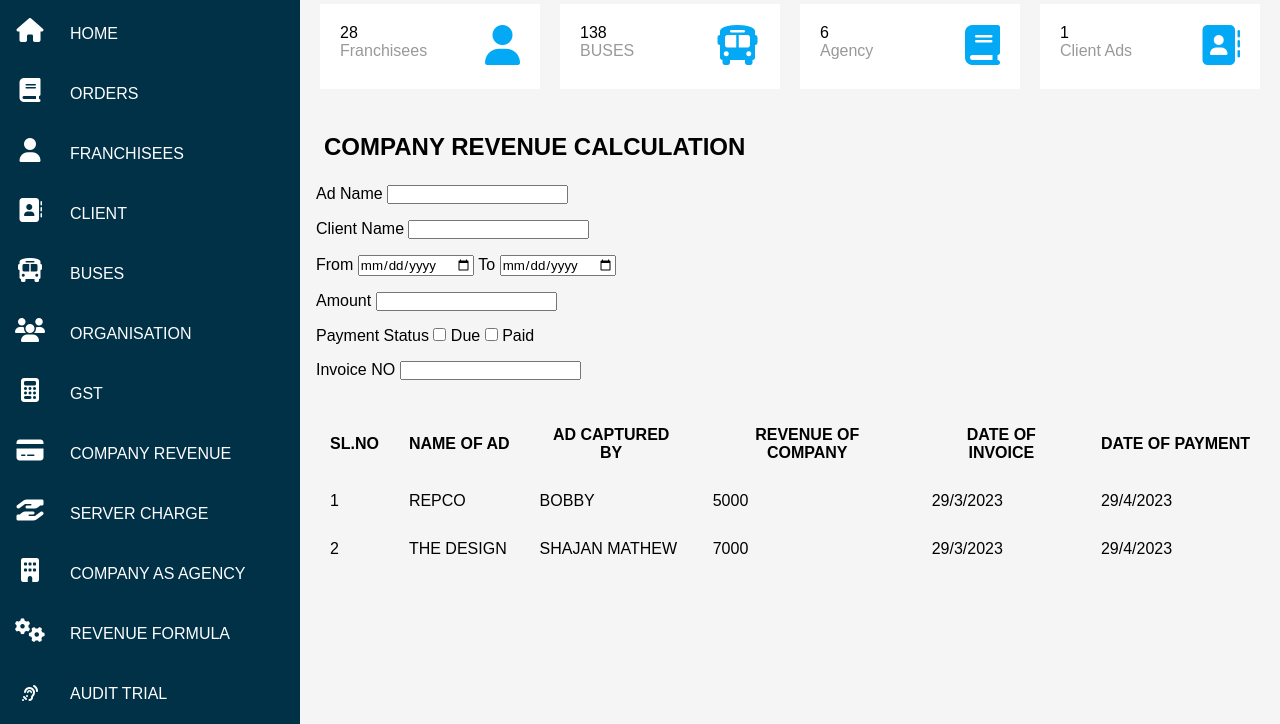
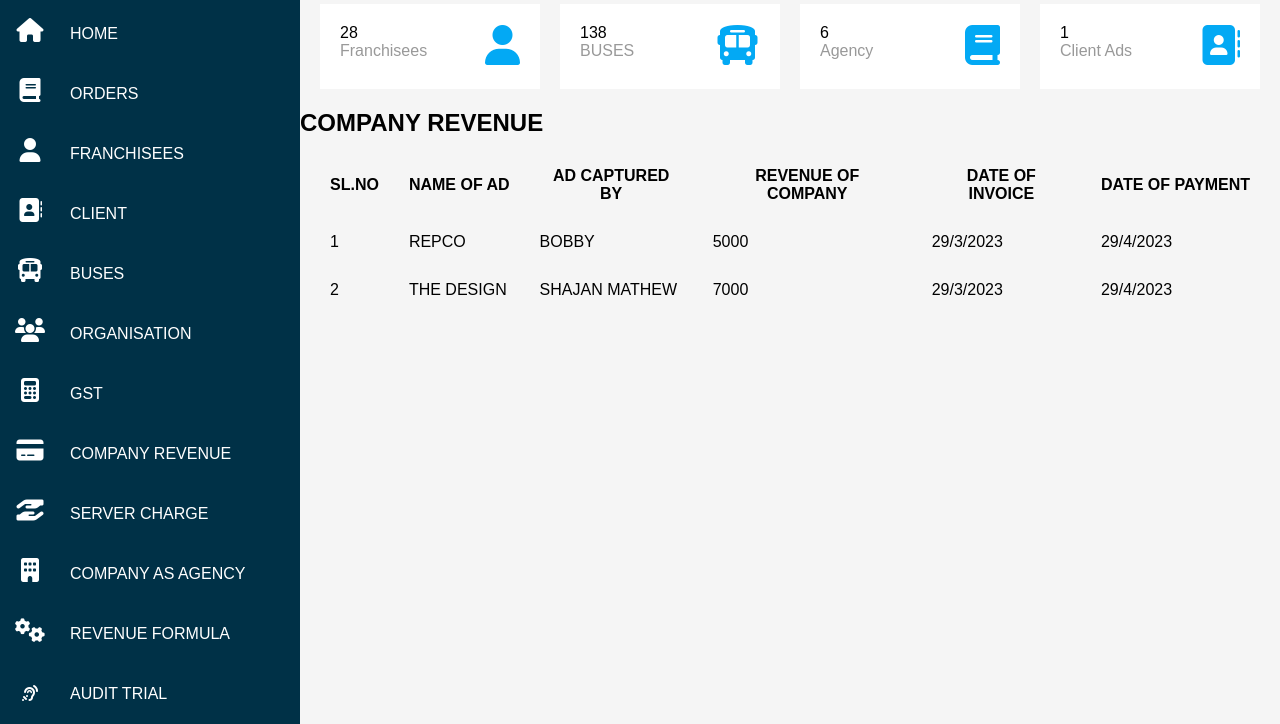
Before and after one commit to davisjustinmorris/nads-frontend, a plain HTML site: page index.html in a window 1280 px wide. Both pictures are taken after a click on the item "COMPANY REVENUE". Shown: the part 76-800 px from the top of the page. Drawn offline with nearby package versions, Linux system fonts and the light colour scheme; no server answers.

Commit message:
load company

```diff
--- a/index.html
+++ b/index.html
@@ -1517,39 +1517,8 @@
             </div>
         </div>
     </div>
-    <div class="company-revenue-container">
-        <span><h2>COMPANY REVENUE CALCULATION</h2></span>
-        <div class="">
-            <label for="">Ad Name</label>
-            <input type="text" name="company-ad-name">
-        </div>
-        <div class="">
-            <label for="">Client Name</label>
-            <input type="text" name="company-clientName">
-        </div>
-        <div class="">
-            <label for="">From</label>
-            <input type="date" name="date">
-            <label for="">To</label>
-            <input type="date" name="date">
-        </div>
-        <div class="">
-            <label for="">Amount</label>
-            <input type="text" name="company-Amount">
-        </div>
-        <div class="">
-            <span class="">Payment Status</span>
-            <input type="checkbox" name="company-due">
-            <label for="">Due</label>
-            <input type="checkbox" name="company-paid">
-            <label for="">Paid</label>
-        </div>
-        <div class="">
-            <label for="">Invoice NO</label>
-            <input type="text" name="company-invoiceNumber">
-        </div>
-      </div>
       <div class="company-revenue-table">
+        <span><h2>COMPANY REVENUE</h2></span>
         <table cellspacing="30">
           <thead>
             <tr>
--- a/script.js
+++ b/script.js
@@ -63,6 +63,7 @@ function load_data() {
                 if (server_data.bus) load_bus_table(server_data.bus);
                 if (server_data.profit_ratio) load_profit_ratio_details(server_data.profit_ratio);
                 if (server_data.orders) load_orders(server_data.orders);
+                if (server_data.company) load_company(server_data.company);
 
                 if (server_data.franchisee) {
                     server_data.franchisee.forEach(function (loop_data) {
@@ -357,6 +358,23 @@ function load_orders(data) {
     $('.order-main .order-detail-container').empty().append(output_html);
 }
 
+function load_company(data) {
+    let html_data = '';
+    data.forEach(function (loop_data, i) {
+        html_data += `
+        <tr>
+            <td>${i}</td>
+            <td>${loop_data['ad-name']}</td>
+            <td>${loop_data['by-user-type']} - ${loop_data['username']}</td>
+            <td>${loop_data['amount']}</td>
+            <td>${loop_data['date-created']}</td>
+            <td>${loop_data['date-updated']}</td>
+        </tr>
+        `;
+    })
+    $(`.company-revenue-table tbody`).empty().append(html_data);
+}
+
 function on_click__orders_record_payment(context) {
     console.log('called: on_click__orders_mark_paid');
     let payment_value = $(context).parent().parent().find('input[name="record-payment"]').val();
```
